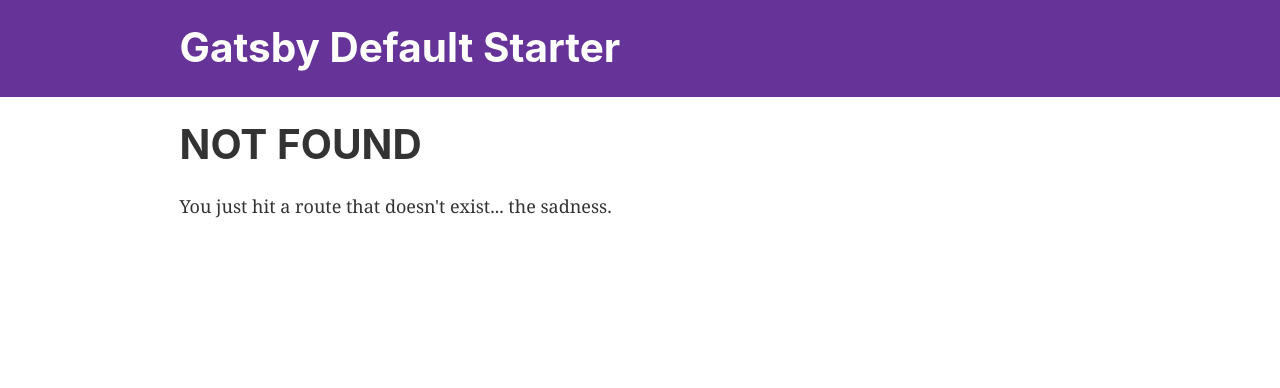
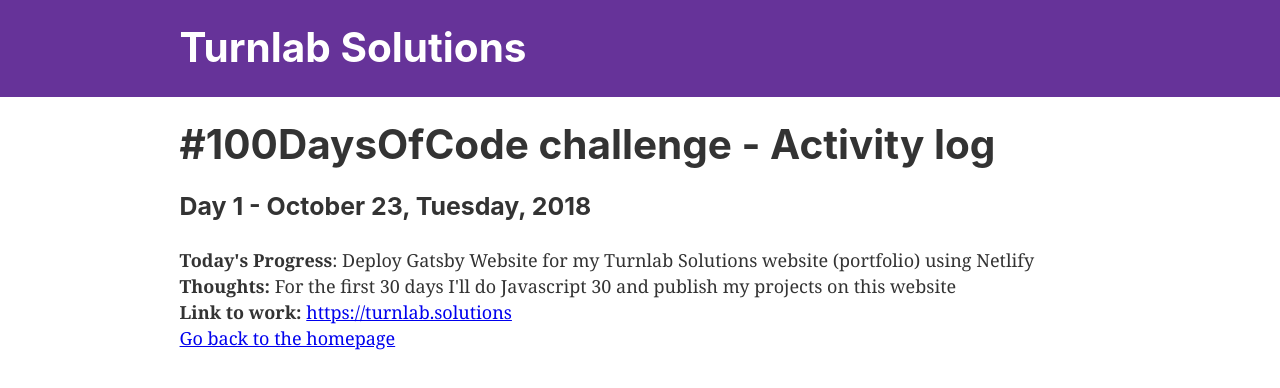
Before and after one commit to turnlab-solutions/website, a Gatsby site: page /100-days-of-code-challenge in a window 1280 px wide. Before the commit this address had no page. Built offline with nearby package versions, Linux system fonts and the light colour scheme; Gatsby itself is replaced by a stand-in of ours.

Commit message:
Create 100DaysofCode challenge on portfolio website

```diff
--- a/gatsby-config.js
+++ b/gatsby-config.js
@@ -1,6 +1,6 @@
 module.exports = {
   siteMetadata: {
-    title: 'Gatsby Default Starter',
+    title: 'Turnlab Solutions',
   },
   plugins: [
     'gatsby-plugin-react-helmet',
--- /dev/null
+++ b/src/pages/100-days-of-code-challenge.js
@@ -0,0 +1,17 @@
+import React from 'react'
+import { Link } from 'gatsby'
+
+import Layout from '../components/layout'
+
+const SecondPage = () => (
+  <Layout>
+    <h1>#100DaysOfCode challenge - Activity log</h1>
+    <h3>Day 1 - October 23, Tuesday, 2018</h3>
+    <strong>Today's Progress</strong>: Deploy Gatsby Website for my Turnlab Solutions website (portfolio) using Netlify<br />
+    <strong>Thoughts:</strong> For the first 30 days I'll do Javascript 30 and publish my projects on this website<br />
+    <strong>Link to work:</strong> <a href="https://turnlab.solutions">https://turnlab.solutions</a><br />
+    <Link to="/">Go back to the homepage</Link>
+  </Layout>
+)
+
+export default SecondPage
--- a/src/pages/index.js
+++ b/src/pages/index.js
@@ -2,17 +2,14 @@ import React from 'react'
 import { Link } from 'gatsby'
 
 import Layout from '../components/layout'
-import Image from '../components/image'
+// import Image from '../components/image'
 
 const IndexPage = () => (
   <Layout>
-    <h1>Hi people</h1>
-    <p>Welcome to your new Gatsby site.</p>
-    <p>Now go build something great.</p>
-    <div style={{ maxWidth: '300px', marginBottom: '1.45rem' }}>
+    {/* <div style={{ maxWidth: '300px', marginBottom: '1.45rem' }}>
       <Image />
-    </div>
-    <Link to="/page-2/">Go to page 2</Link>
+    </div> */}
+    <Link to="/100-days-of-code-challenge/">100 Days of Code Challenge</Link>
   </Layout>
 )
 
```
Also changed, not shown: src/pages/page-2.js (deleted, +0 -14 lines).
